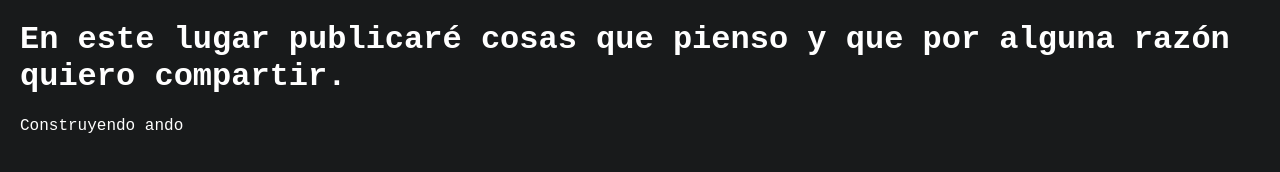
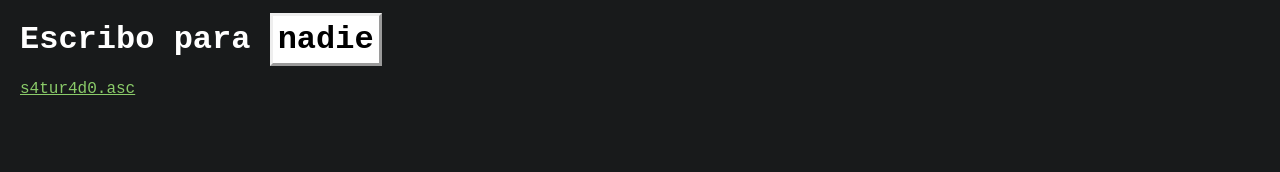
Before and after one commit to b4zh/b4zh.github.io, a plain HTML site: page w/index.html in a window 1280 px wide. Drawn offline with Linux system fonts and the light colour scheme.

Commit message:
Updated. First writing. lun 16 nov 2026 10:37:08

```diff
--- a/w/index.html
+++ b/w/index.html
@@ -5,10 +5,15 @@
 		<meta name="viewport" content="width=device-width, initial-scale=1.0">
 		<link rel="stylesheet" type="text/css" href="../css/site.css">
 		<meta charset="utf-8">
+		<style>
+			a:hover{background-color: #8acb69; color: #000000;}
+			#nadie {background-color: #ffffff; color: #000000; padding: 5px; border-style: outset; text-decoration: none}
+			#nadie:hover {background-color: #8acb69;}
+			#nadie:active {background-color: #8acb69; border-style: inset;}
+		</style>
 	</head>
 	<body>
-		<h1>En este lugar publicaré cosas que pienso y que por alguna razón quiero compartir.</h1>
-		<p>Construyendo ando</p>
-		<marquee scrolldelay=20 scrollamount=8><img src="./shark.png"></marquee>
+		<h1>Escribo para <a id="nadie" href="./hi.jpg">nadie</a></h1>
+		<a href="./s4tur4d0.asc" target="_blank">s4tur4d0.asc</a>
 	</body>
 </html>
```
Also changed, not shown: w/hi.jpg (added), w/shark.png (deleted), w/shark0.png (deleted), w/shark1.png (deleted), 1 other file.
